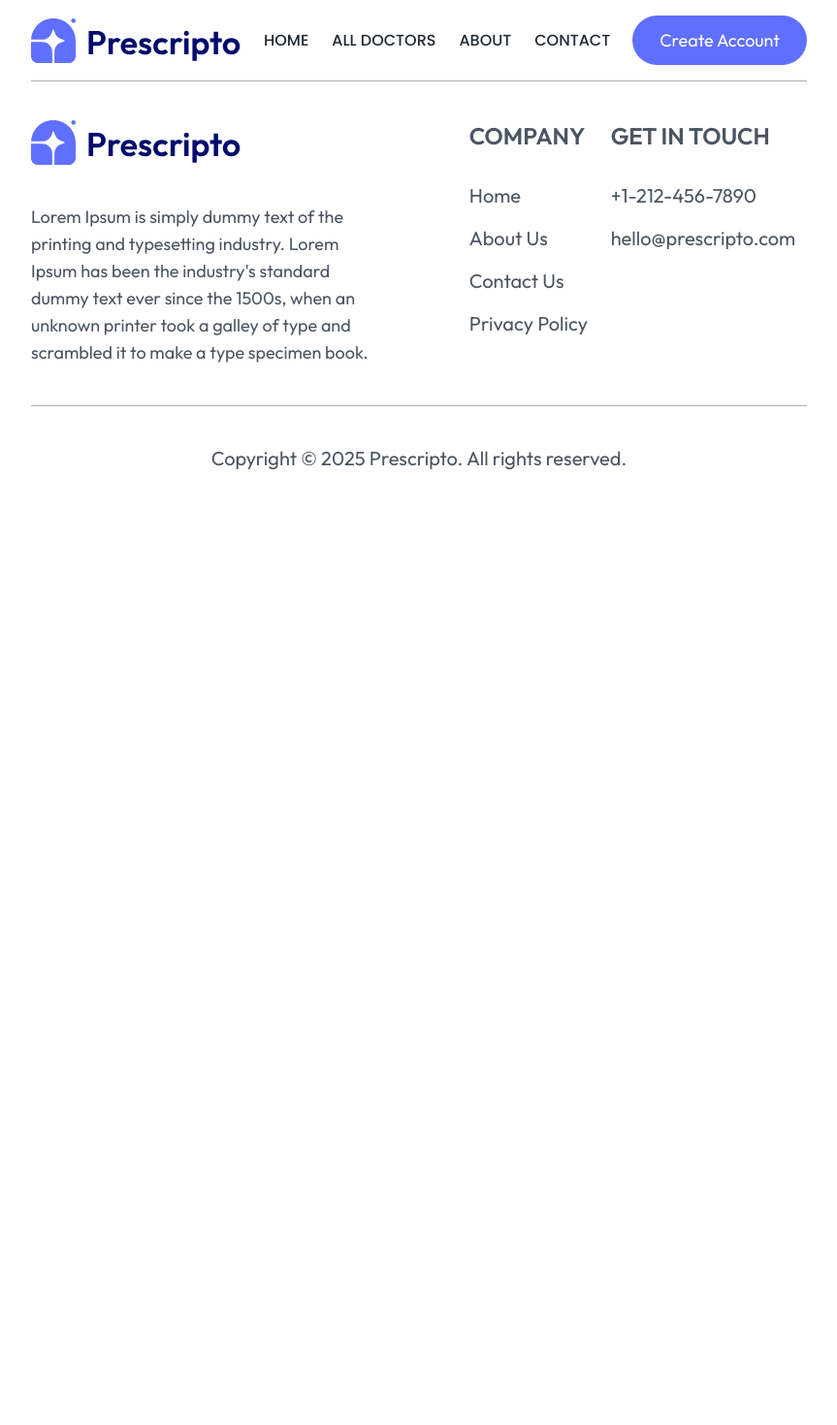
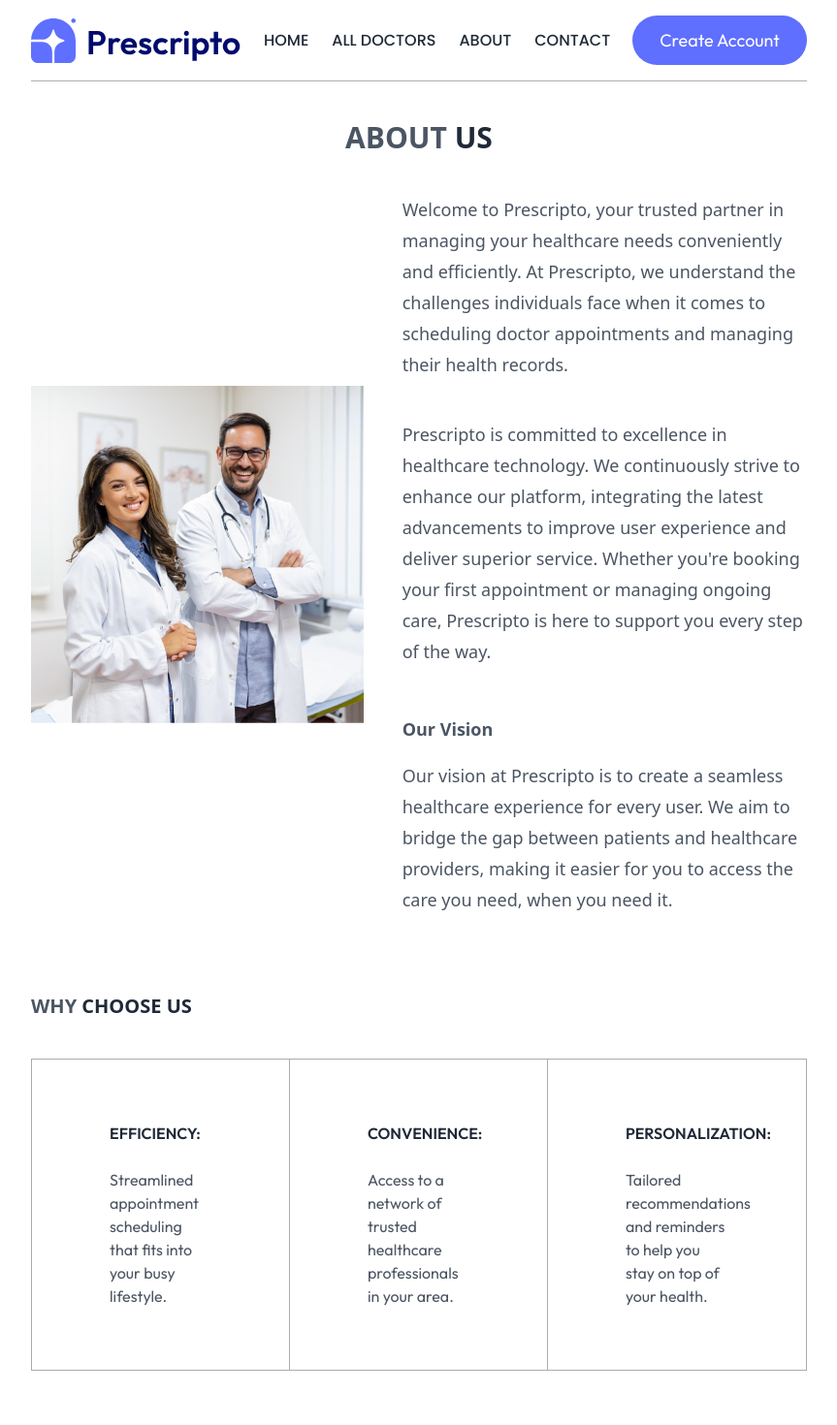
Before and after one commit to ahmadrgul/prescripto, a React (Vite) app in the folder frontend/: page /about in a window 1280 px wide. Shown: the top 1470 px of the page at 97% size, without its empty margins (208-1071 px from the left). Before the commit the page ends 800 px from the top, so only its background shows below. Built offline with nearby package versions, Linux system fonts and the light colour scheme.

Commit message:
Done with About Page

```diff
--- a/frontend/src/App.jsx
+++ b/frontend/src/App.jsx
@@ -4,6 +4,7 @@ import Footer from './components/Footer';
 import Home from './pages/Home';
 import Doctors from './pages/Doctors';
 import Doctor from './pages/Doctor';
+import About from './pages/About';
 
 const App = () => {
   return (
@@ -14,6 +15,7 @@ const App = () => {
         <Route path='/home' element={<Home />} />
         <Route path='/doctors' element={<Doctors />} />
         <Route path='/doctors/:id' element={<Doctor />} />
+        <Route path='/about' element={<About />} />
       </Routes>
       <Footer />
     </div>
--- /dev/null
+++ b/frontend/src/pages/About.jsx
@@ -0,0 +1,45 @@
+import { assets } from '../assets/assets_frontend/assets'
+
+const About = () => {
+  return (
+    <main className='mt-10 mb-60'>
+        <h1 className='text-center text-[#4B5563] font-semibold text-3xl'>ABOUT <span className='text-[#1F2937]'>US</span></h1>
+        <div className='flex gap-10 mt-10 items-center'>
+            <div>
+                <img
+                    src={assets.about_image}
+                />
+            </div>
+            <div className='w-full text-[#4B5563] text-lg font-otufit leading-8'>
+                <p className='mb-10'>
+                    Welcome to Prescripto, your trusted partner in managing your healthcare needs conveniently and efficiently. At Prescripto, we understand the challenges individuals face when it comes to scheduling doctor appointments and managing their health records.
+                </p>
+                <p>
+                    Prescripto is committed to excellence in healthcare technology. We continuously strive to enhance our platform, integrating the latest advancements to improve user experience and deliver superior service. Whether you're booking your first appointment or managing ongoing care, Prescripto is here to support you every step of the way.
+                </p>
+                <h3 className='font-semibold mt-12 mb-4'>Our Vision</h3>
+                <p>
+                    Our vision at Prescripto is to create a seamless healthcare experience for every user. We aim to bridge the gap between patients and healthcare providers, making it easier for you to access the care you need, when you need it.
+                </p>
+            </div>
+        </div>
+        <h1 className='text-[#4B5563] font-semibold text-xl mt-20 mb-10'>WHY <span className='text-[#1F2937]'>CHOOSE US</span></h1>
+        <div className='flex font-outfit border border-[#ABABAB]'>
+            <div className='px-20 py-16 w-1/3 border-[#ABABAB] border-r'>
+                <h3 className='text-[#1F2937] font-semibold'>EFFICIENCY:</h3>
+                <p className='text-[#4B5563] leading-6 mt-6'>Streamlined appointment scheduling that fits into your busy lifestyle.</p>
+            </div>
+            <div className='px-20 py-16 w-1/3 border-[#ABABAB] border-r'>
+                <h3 className='text-[#1F2937] font-semibold'>CONVENIENCE:</h3>
+                <p className='text-[#4B5563] leading-6 mt-6'>Access to a network of trusted healthcare professionals in your area.</p>
+            </div>
+            <div className='px-20 py-16 w-1/3'>
+                <h3 className='text-[#1F2937] font-semibold'>PERSONALIZATION:</h3>
+                <p className='text-[#4B5563] leading-6 mt-6'>Tailored recommendations and reminders to help you stay on top of your health.</p>
+            </div>
+        </div>
+    </main>
+  )
+}
+
+export default About;
```
